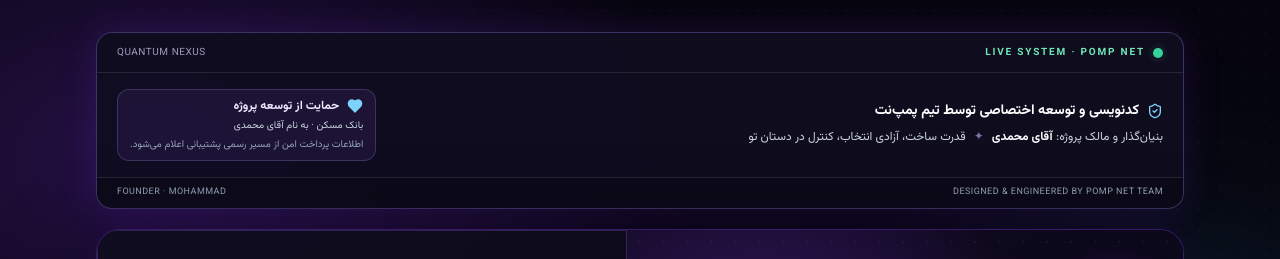
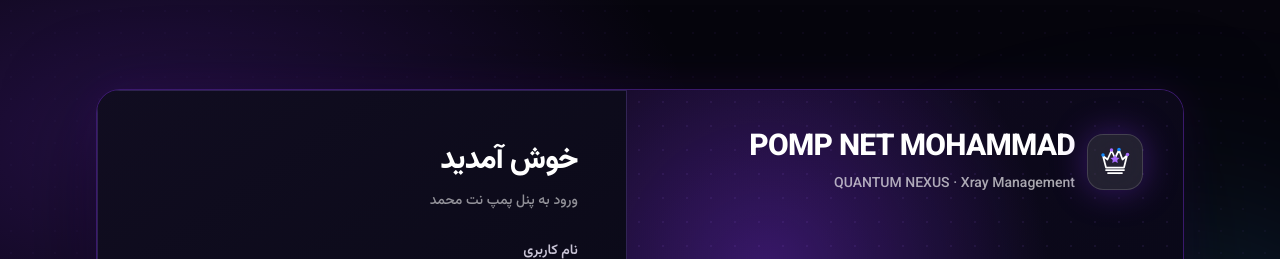
Before and after one commit to uxurx7rh7e7xr73uue73e8/-POMP-NET-MOHAMMAD-Panel-, a React (Vite) app in the folder apps/web/: page /login in a window 1280 px wide. Shown: the top 259 px of the page. Built offline with nearby package versions, Linux system fonts and the light colour scheme; no server answers.

Commit message:
Remove hardcoded live-system signature from authentication pages

```diff
--- a/apps/web/src/components/layout/auth-layout.tsx
+++ b/apps/web/src/components/layout/auth-layout.tsx
@@ -6,7 +6,6 @@ import { useToast } from "@/components/ui/toast";
 import { useI18n, LANGUAGES, type Lang } from "@/lib/i18n";
 import { GITHUB_URL, GITHUB_REPO, TELEGRAM_URL, PANEL_VERSION } from "@/lib/brand";
 import { cn } from "@/lib/utils";
-import { BrandSignature } from "@/components/brand-signature";
 
 /**
  * A bold, modern shell for the Setup and Login pages. A split layout: a loud
@@ -46,7 +45,6 @@ export function AuthShell({
       </div>
 
       <div className="relative mx-auto flex min-h-screen max-w-6xl flex-col justify-center gap-5 p-4 sm:p-6 lg:p-8">
-        <BrandSignature />
         <div className="pn-auth-frame grid w-full overflow-hidden rounded-[28px] border border-white/10 shadow-[0_30px_100px_rgba(0,0,0,.55)] lg:grid-cols-[1.05fr_1fr]">
           {/* Brand / hero panel */}
           <div className="pn-auth-hero relative hidden min-h-[620px] flex-col justify-between overflow-hidden p-10 text-white lg:flex">
```
